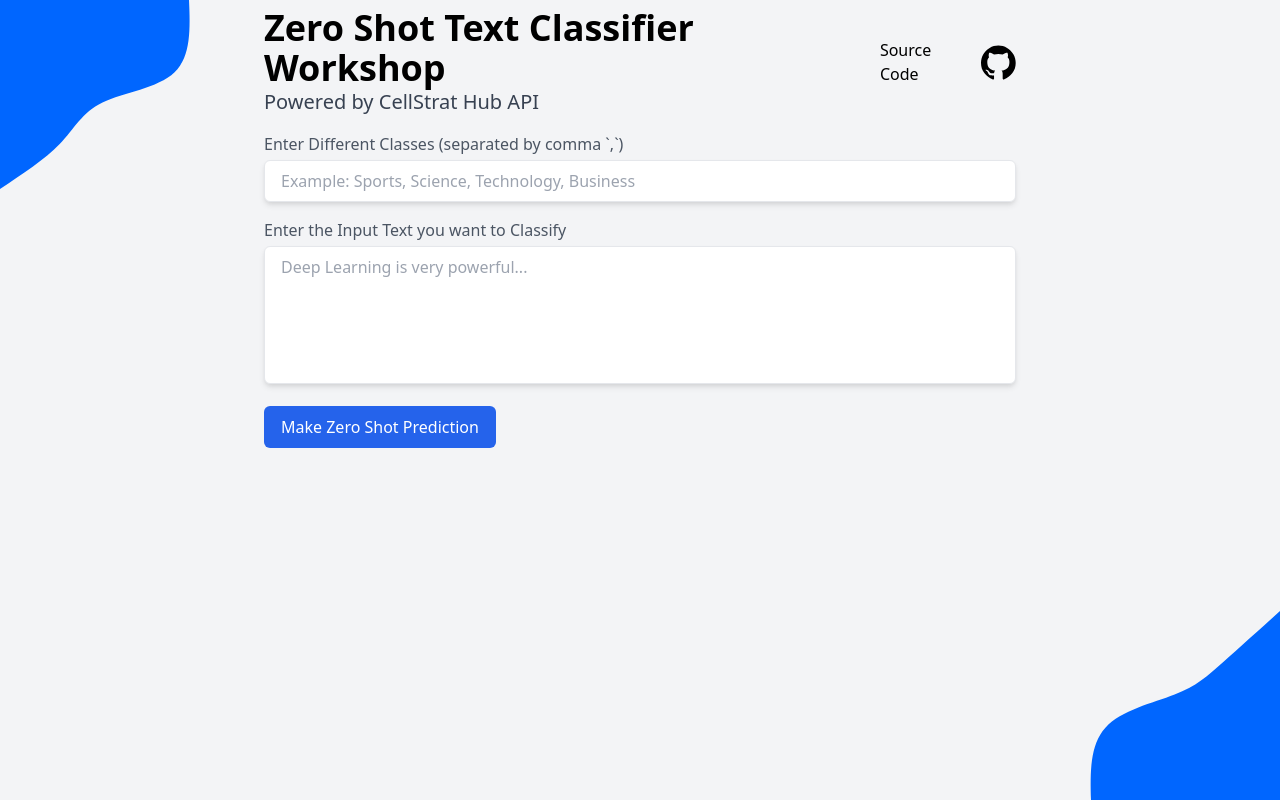
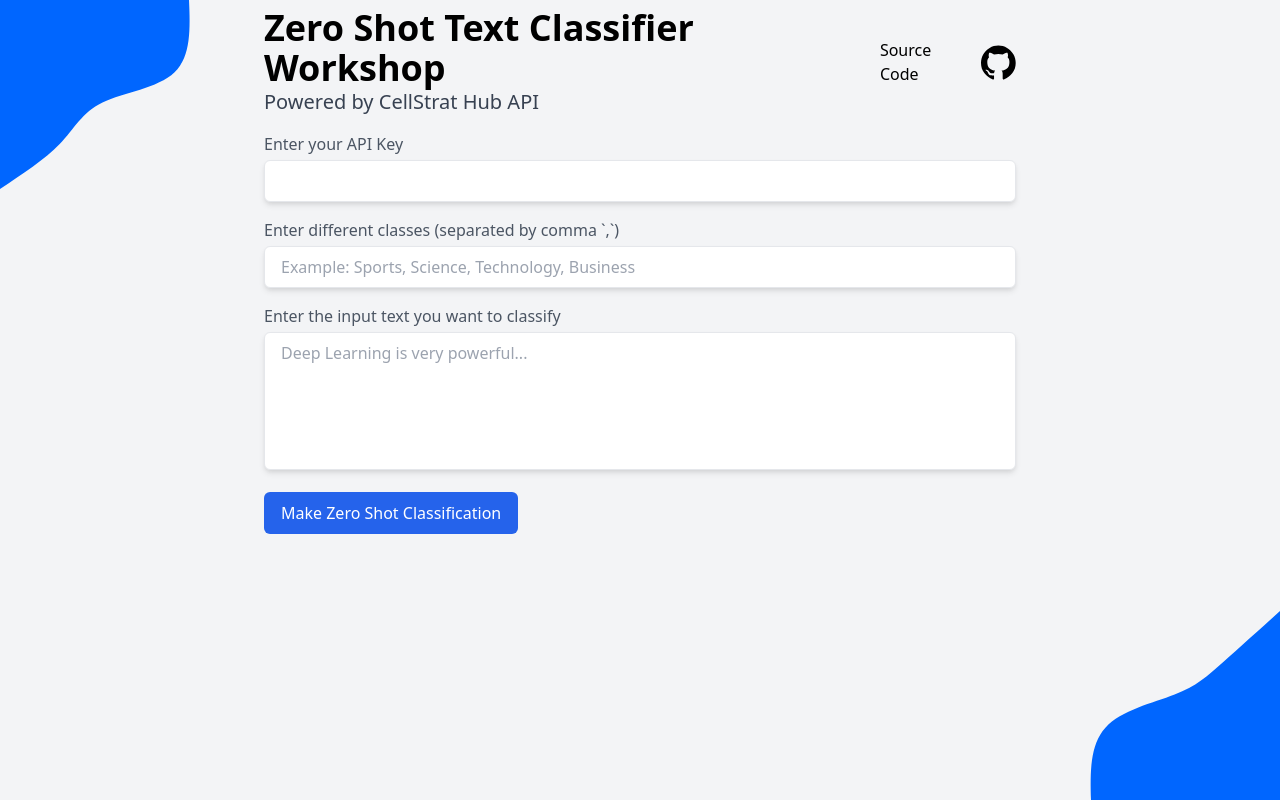
Before and after one commit to nerdimite/zero-shot-text-classifier-deployment, a React (Create React App) app in the folder zero-shot-nlp-app/: page / in a window 1280 px wide. Built offline with nearby package versions, Linux system fonts and the light colour scheme.

Commit message:
add api key input

```diff
--- a/zero-shot-nlp-app/src/App.js
+++ b/zero-shot-nlp-app/src/App.js
@@ -34,20 +34,45 @@
 };
 
 function App() {
+  const [text, setText] = useState("");
+  const [classes, setClasses] = useState([]);
+  const [key, setKey] = useState("");
   const [processing, setProcessing] = useState(false);
   const [results, setResults] = useState([]);
 
   const predict = async () => {
     setProcessing(true);
-    setTimeout(() => {
-      setProcessing(false);
-      setResults([
-        { class: "Science", prob: 0.8 },
-        { class: "Business", prob: 0.3 },
-        { class: "Finance", prob: 0.5 },
-        { class: "Finance", prob: 0.63 },
-      ]);
-    }, 500);
+
+    try {
+      const raw_response = await fetch(
+        "https://api.cellstrathub.com/synchronous",
+        {
+          headers: {
+            "Content-Type": "application/json",
+            Accept: "application/json",
+            "x-api-key": key,
+          },
+          method: "POST",
+          body: JSON.stringify({
+            service_id: "zero-shot",
+            input: {
+              text: text,
+              classes: classes,
+            },
+          }),
+        }
+      );
+      const response = await raw_response.json();
+      console.log(response);
+      const body = JSON.parse(response["body"]);
+      const output = JSON.parse(body["output"]);
+      setResults(output);
+    } catch (err) {
+      console.log(err);
+      alert("Please Retry!");
+    }
+
+    setProcessing(false);
   };
 
   return (
@@ -168,15 +193,28 @@
           </a>
         </div>
         <Textbox
-          label="Enter Different Classes (separated by comma `,`)"
+          label="Enter your API Key"
+          type="password"
+          onChange={(e) => {
+            setKey(e.target.value);
+          }}
+        />
+        <Textbox
+          label="Enter different classes (separated by comma `,`)"
           placeholder="Example: Sports, Science, Technology, Business"
+          onChange={(e) => {
+            setClasses(e.target.value.split(","));
+          }}
         />
         <Textarea
-          label="Enter the Input Text you want to Classify"
+          label="Enter the input text you want to classify"
           placeholder="Deep Learning is very powerful..."
+          onChange={(e) => {
+            setText(e.target.value);
+          }}
         />
         <Button
-          label="Make Zero Shot Prediction"
+          label="Make Zero Shot Classification"
           disabled={processing}
           onClick={async () => {
             await predict();
@@ -184,12 +222,7 @@
         />
         {results &&
           results.map((item, idx) => {
-            return (
-              <Results
-                label={item.class}
-                value={Math.round(item.prob * 100, 3)}
-              />
-            );
+            return <Results label={item[0]} value={item[1] * 100} />;
           })}
       </Container>
     </div>
```
